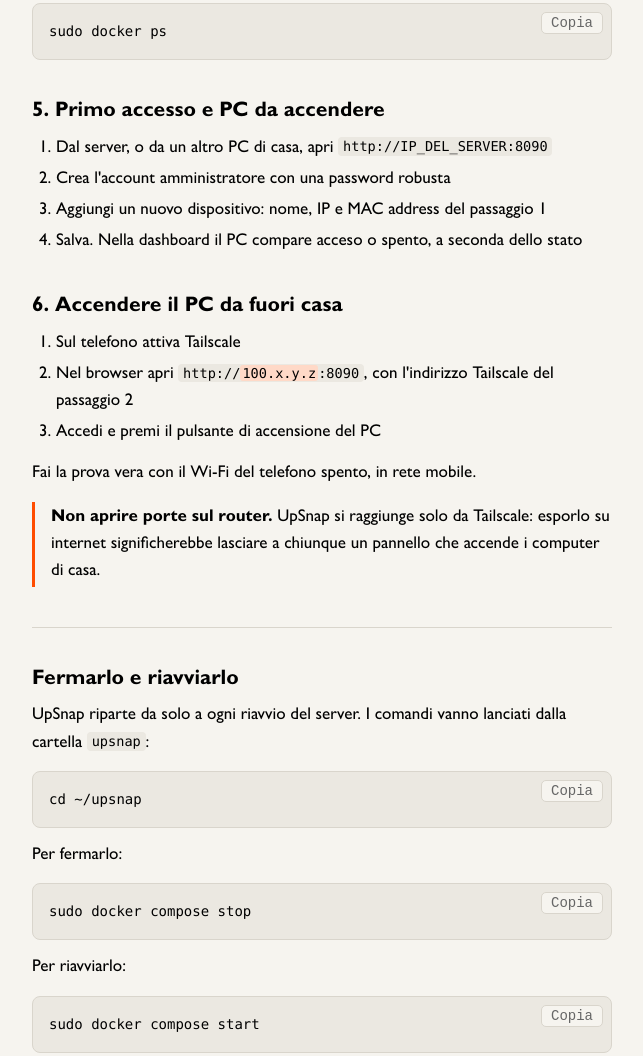
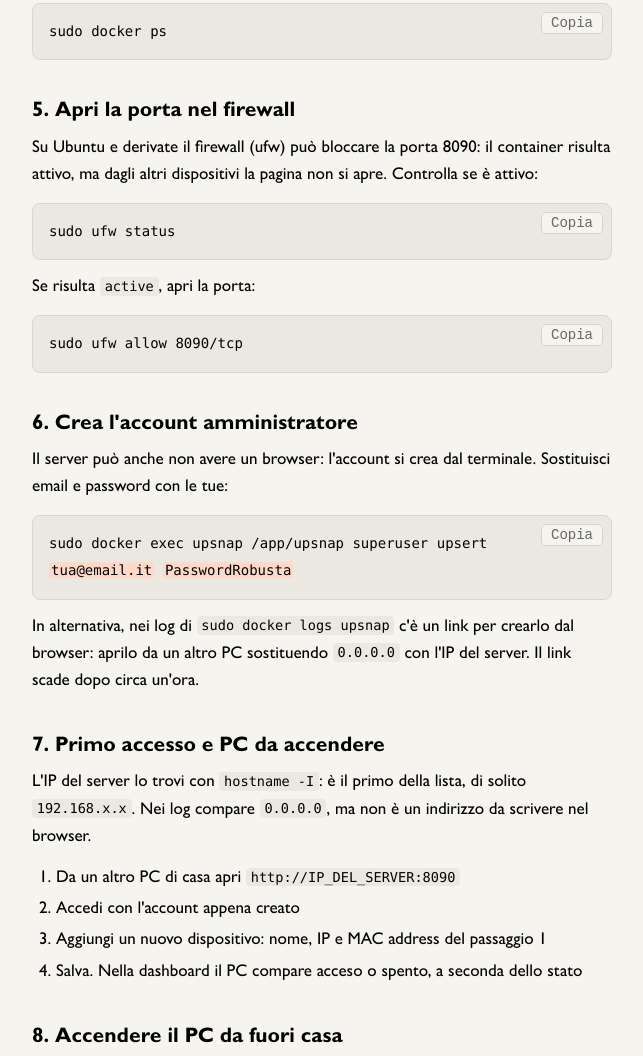
Before and after one commit to matteotrizza/FileYT, a plain HTML site: page wake-on-lan-upsnap.html in a window 1280 px wide. Shown: the part 2594-3650 px from the top of the page, without its empty margins (318-961 px from the left). Drawn offline with Linux system fonts and the light colour scheme.

Commit message:
Guida Wake on LAN: regola ufw per la porta 8090 e account da terminale
Co-Authored-By: Claude Opus 5.5 <noreply@anthropic.com>

```diff
--- a/wake-on-lan-upsnap.html
+++ b/wake-on-lan-upsnap.html
@@ -73,15 +73,27 @@ EOF</code></pre>
   <p>Controlla che giri. Il container <code>upsnap</code> deve risultare <code>Up</code>:</p>
   <pre><code>sudo docker ps</code></pre>
 
-  <h2>5. Primo accesso e PC da accendere</h2>
+  <h2>5. Apri la porta nel firewall</h2>
+  <p>Su Ubuntu e derivate il firewall (ufw) può bloccare la porta 8090: il container risulta attivo, ma dagli altri dispositivi la pagina non si apre. Controlla se è attivo:</p>
+  <pre><code>sudo ufw status</code></pre>
+  <p>Se risulta <code>active</code>, apri la porta:</p>
+  <pre><code>sudo ufw allow 8090/tcp</code></pre>
+
+  <h2>6. Crea l'account amministratore</h2>
+  <p>Il server può anche non avere un browser: l'account si crea dal terminale. Sostituisci email e password con le tue:</p>
+  <pre><code>sudo docker exec upsnap /app/upsnap superuser upsert <mark>tua@email.it</mark> <mark>PasswordRobusta</mark></code></pre>
+  <p>In alternativa, nei log di <code>sudo docker logs upsnap</code> c'è un link per crearlo dal browser: aprilo da un altro PC sostituendo <code>0.0.0.0</code> con l'IP del server. Il link scade dopo circa un'ora.</p>
+
+  <h2>7. Primo accesso e PC da accendere</h2>
+  <p>L'IP del server lo trovi con <code>hostname -I</code>: è il primo della lista, di solito <code>192.168.x.x</code>. Nei log compare <code>0.0.0.0</code>, ma non è un indirizzo da scrivere nel browser.</p>
   <ol>
-    <li>Dal server, o da un altro PC di casa, apri <code>http://IP_DEL_SERVER:8090</code></li>
-    <li>Crea l'account amministratore con una password robusta</li>
+    <li>Da un altro PC di casa apri <code>http://IP_DEL_SERVER:8090</code></li>
+    <li>Accedi con l'account appena creato</li>
     <li>Aggiungi un nuovo dispositivo: nome, IP e MAC address del passaggio 1</li>
     <li>Salva. Nella dashboard il PC compare acceso o spento, a seconda dello stato</li>
   </ol>
 
-  <h2>6. Accendere il PC da fuori casa</h2>
+  <h2>8. Accendere il PC da fuori casa</h2>
   <ol>
     <li>Sul telefono attiva Tailscale</li>
     <li>Nel browser apri <code>http://<mark>100.x.y.z</mark>:8090</code>, con l'indirizzo Tailscale del passaggio 2</li>
@@ -114,7 +126,7 @@ EOF</code></pre>
     <li><strong>Si accende dalla sospensione ma non da spento:</strong> avvio rapido ancora attivo, oppure nel BIOS è attiva l'opzione ErP o Deep Sleep, che toglie corrente alla scheda di rete</li>
     <li><strong>Funziona in casa ma non da fuori:</strong> controlla che Tailscale sia attivo sul telefono e che il server risulti connesso nell'app</li>
     <li><strong>Il server è una macchina virtuale e il pacchetto non arriva:</strong> imposta la scheda di rete della VM in modalità bridge, non NAT</li>
-    <li><strong>La pagina su <code>:8090</code> non si apre:</strong> leggi i log con <code>sudo docker compose logs --tail 50</code>, e se sul server c'è un firewall attivo apri la porta 8090</li>
+    <li><strong>Il container è attivo ma la pagina su <code>:8090</code> non si apre:</strong> quasi sempre è il firewall del server, vedi il passaggio 5. Controlla anche di usare l'IP del server e non <code>0.0.0.0</code>. Se non basta, leggi i log con <code>sudo docker compose logs --tail 50</code></li>
     <li><strong>Dopo un blackout il PC non risponde più:</strong> con alcune schede madri bisogna accenderlo e spegnerlo una volta a mano</li>
   </ul>
 
```
